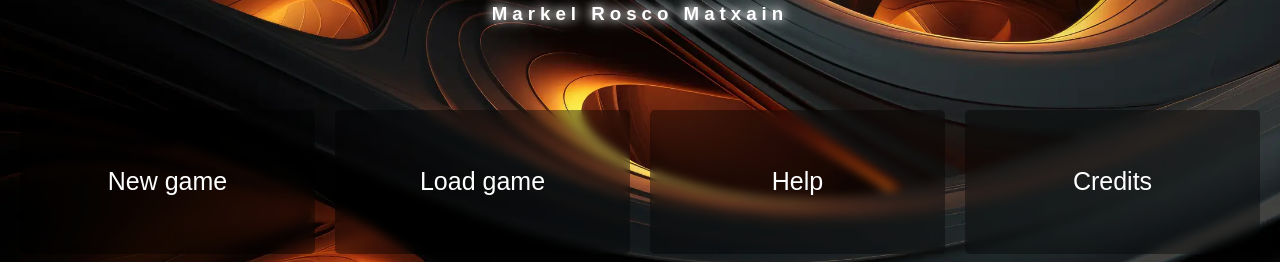
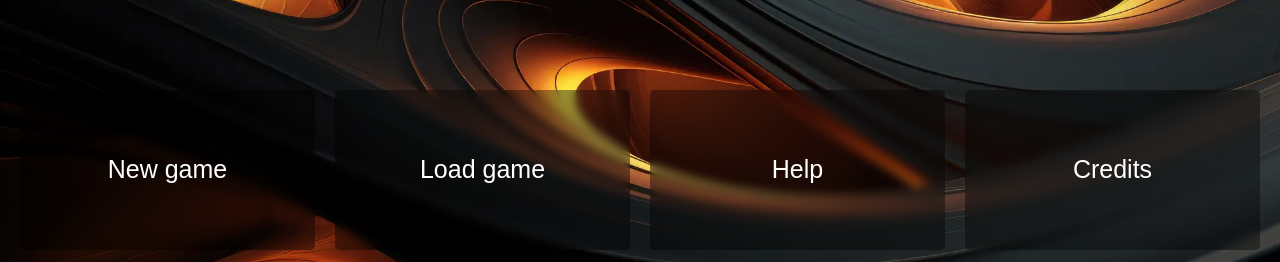
Before and after one commit to Mikequez12/Sombras-Urbanas, a plain HTML site: page index.html in a window 1280 px wide. Shown: the part 174-436 px from the top of the page. Drawn offline with Linux system fonts and the light colour scheme; a web font is replaced by a local one.

Commit message:
update css (trying to fix it)

```diff
--- a/style.css
+++ b/style.css
@@ -23,8 +23,8 @@ app {
     color: white;
     background: url(default.bg.webp) no-repeat center center;
     background-size: cover;
-    width: 100vw;
-    height: calc(100vw / 16* 9);
+    width: calc(100vh* 16 / 9);
+    height: 100vh;
     display: block;
     position: relative;
 }
```
